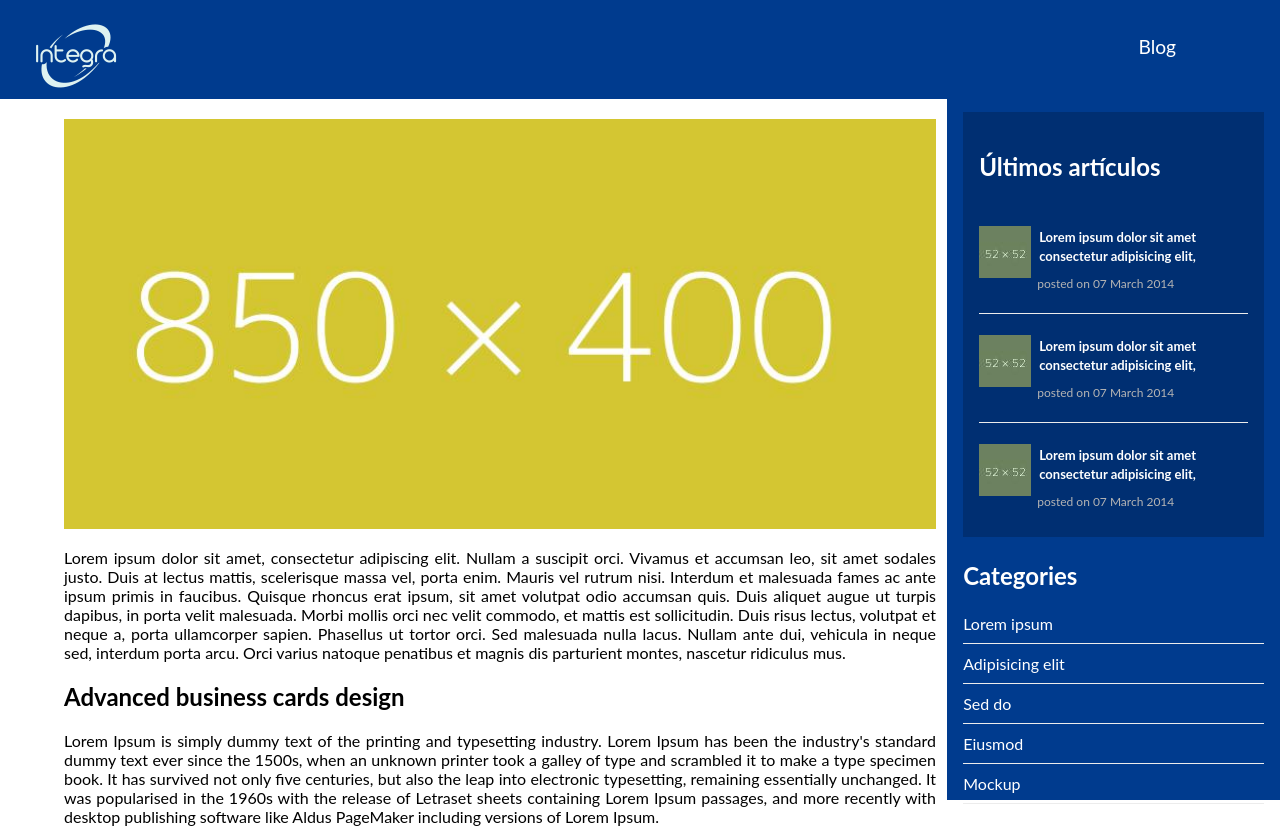
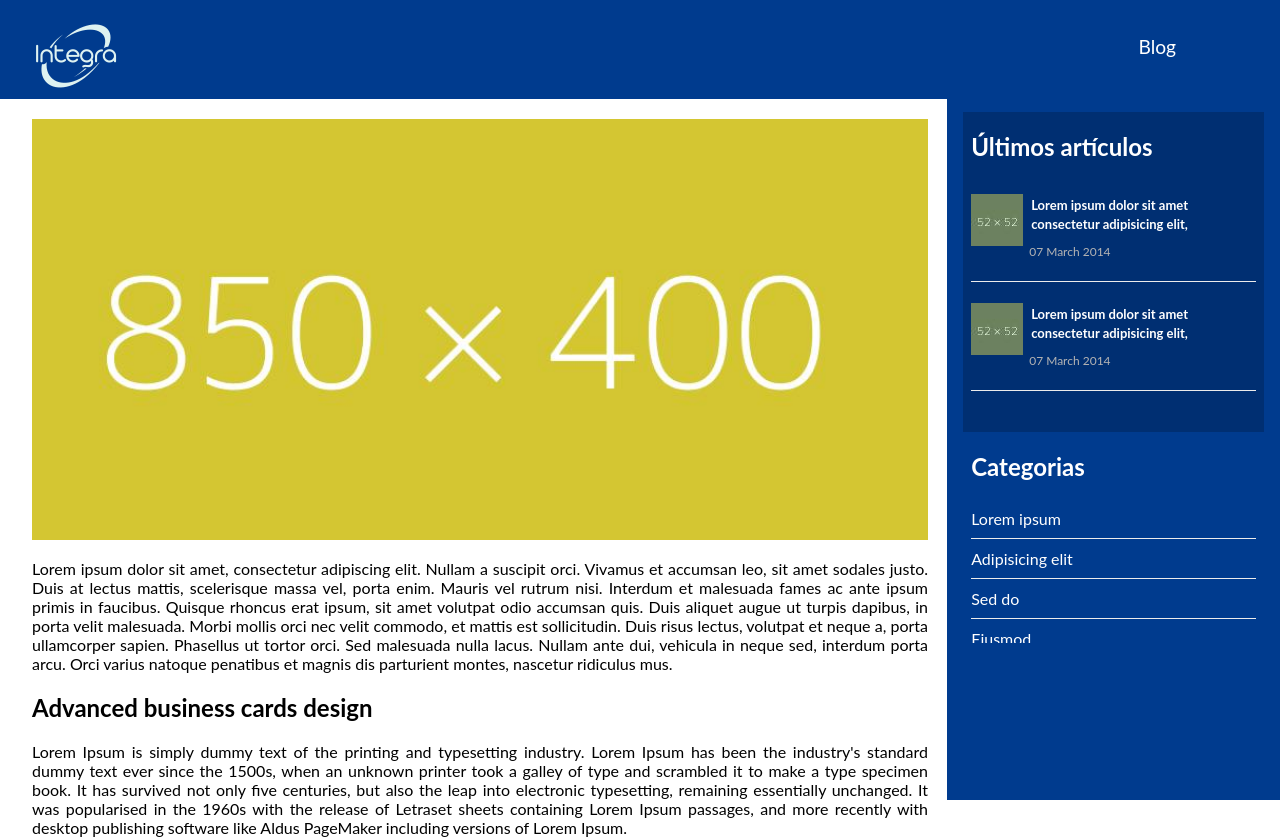
Before and after one commit to VictorVasquezP/blogintegra, a React (Create React App) app: page /blog in a window 1280 px wide. Shown: the top 839 px of the page. Built offline with nearby package versions, Linux system fonts and the light colour scheme; the HTML template or start-up script is replaced by a standard one.

Commit message:
Correción del aside y responsiva del componente Blog

```diff
--- a/src/components/Blog/Blog.scss
+++ b/src/components/Blog/Blog.scss
@@ -1,7 +1,6 @@
 .blog-container{
     display: grid;
     grid-template-columns: 75% 25%;
-    padding-left: 2em;
     padding-right: 0em;
 
     .post-content{
@@ -41,14 +40,43 @@
         top:10vh;
         height:90vh;
         h3{
-            font-size: 18px;
+            font-size: 24px;
+            margin-top: 0.5em;
+            margin-bottom: 0.5em;
+            color: #fff;
         }
 
         .last-posted{
             background-color: rgba(0, 0, 0, 0.2);
-            padding: 1em;
+            height: 320px;
+            padding: 0.5em;
+          }
+
         }
 
+    .media-container{
+      overflow-y: scroll;
+      height: 230px;
+    }
+
+    .categories-container{
+      overflow-y: scroll;
+      height: 150px;
+    }
+
+    .post-sidebar .last-posted .media-container::-webkit-scrollbar,
+    .post-sidebar .categories .categories-container::-webkit-scrollbar {
+      width: 12px;
+    }
+    .post-sidebar .last-posted .media-container::-webkit-scrollbar-track,
+    .post-sidebar .categories .categories-container::-webkit-scrollbar-track {
+        box-shadow: inset 0 0 6px rgba(0,0,0,0.3);
+        border-radius: 10px;
+    }
+    .post-sidebar .last-posted .media-container::-webkit-scrollbar-thumb,
+    .post-sidebar .categories .categories-container::-webkit-scrollbar-thumb {
+        border-radius: 10px;
+        background: #d1d1d1;
     }
 
     .sidebar-item .media{
@@ -99,6 +127,10 @@
         -moz-transition: all 0.3s ease 0s;
         -webkit-transition: all 0.3s ease 0s;
         -o-transition: all 0.3s ease 0s;
+      }
+
+      .response-area{
+        padding: 0 2em;
       }
 
       .response-area h2 {
@@ -210,6 +242,9 @@
       color: #C03035;
     }
 
+    .categories{
+      padding: 0.5em;
+    }
 
   .categories .navbar-stacked li {
       border-bottom: 1px solid #ececec;
@@ -295,8 +330,12 @@
       }
 
       .post-sidebar{
+        position: static;
+        width: 100%;
+        height: 100%;
         grid-column: 1/2;
-        grid-row: 2/3;
+        grid-row: 3/4;
+        padding-bottom: 1em;
       }
 
       .sidebar-item .media .media-body h4 {
@@ -314,6 +353,14 @@
           padding-left: 0;
         }
       }
+
+      .response-area{
+        margin-top: 1em;
+      }
+
+      .categories{
+        padding: 1em;
+      }
     }
 }
 
--- a/src/components/Blog/Blog.tsx
+++ b/src/components/Blog/Blog.tsx
@@ -65,14 +65,15 @@ class Blog extends Component<BlogProps, BlogState> {
                 <div></div>
                 <div className="post-sidebar">
                     <div className="sidebar-item  recent last-posted">
-                        <h3 style={{color:'#fff',fontSize:24}}>Últimos artículos</h3>
+                        <h3>Últimos artículos</h3>
+                        <div className="media-container">
                         <div className="media">
                             <div className="pull-left">
                                 <a href="#"><img src={lastNewsImg} alt=""/></a>
                             </div>
                             <div className="media-body">
                                 <h4><a href="#">Lorem ipsum dolor sit amet consectetur adipisicing elit,</a></h4>
-                                <p>posted on  07 March 2014</p>
+                                <p>07 March 2014</p>
                             </div>
                         </div>
                         <div className="media">
@@ -81,7 +82,7 @@ class Blog extends Component<BlogProps, BlogState> {
                             </div>
                             <div className="media-body">
                                 <h4><a href="#">Lorem ipsum dolor sit amet consectetur adipisicing elit,</a></h4>
-                                <p>posted on  07 March 2014</p>
+                                <p>07 March 2014</p>
                             </div>
                         </div>
                         <div className="media">
@@ -90,44 +91,24 @@ class Blog extends Component<BlogProps, BlogState> {
                             </div>
                             <div className="media-body">
                                 <h4><a href="#">Lorem ipsum dolor sit amet consectetur adipisicing elit,</a></h4>
-                                <p>posted on  07 March 2014</p>
+                                <p>07 March 2014</p>
+                            </div>
                         </div>
                         </div>
                     </div>
                      <div className="sidebar-item categories">
-                        <h3 style={{color:'#fff', fontSize:24}}>Categories</h3>
+                        <h3 style={{color:'#fff', fontSize:24}}>Categorias</h3>
+                        <div className="categories-container">
                             <ul className="nav navbar-stacked">
                                 <li><a href="#">Lorem ipsum</a></li>
                                 <li><a href="#">Adipisicing elit</a></li>
                                 <li><a href="#">Sed do</a></li>
                                 <li><a href="#">Eiusmod</a></li>
                                 <li><a href="#">Mockup</a></li>
-                            <li><a href="#">Ut enim ad minim</a></li>
-                            <li><a href="#">Veniam, quis nostrud</a></li>
                             </ul>
                         </div>
-                    {/*<div className="sidebar-item tag-cloud">
-                        <h3>Tag Cloud</h3>
-                        <ul className="nav nav-pills">
-                            <li><a href="#">Corporate</a></li>
-                            <li><a href="#">Joomla</a></li>
-                            <li><a href="#">Abstract</a></li>
-                            <li><a href="#">Creative</a></li>
-                            <li><a href="#">Business</a></li>
-                            <li><a href="#">Product</a></li>
-                        </ul>
                     </div>
-                    <div className="sidebar-item popular">
-                            <h3>Latest Photos</h3>
-                            <ul className="gallery">
-                                <li><a href="#"><img src="images/portfolio/popular1.jpg" alt=""/></a></li>
-                                <li><a href="#"><img src="images/portfolio/popular2.jpg" alt=""/></a></li>
-                                <li><a href="#"><img src="images/portfolio/popular3.jpg" alt=""/></a></li>
-                                <li><a href="#"><img src="images/portfolio/popular4.jpg" alt=""/></a></li>
-                                <li><a href="#"><img src="images/portfolio/popular5.jpg" alt=""/></a></li>
-                                <li><a href="#"><img src="images/portfolio/popular1.jpg" alt=""/></a></li>
-                            </ul>
-                        </div> */}
+
                 </div>
                 <div className="response-area">
                             <h2 className="bold">Comentarios</h2>
--- a/src/components/Card/Card.tsx
+++ b/src/components/Card/Card.tsx
@@ -30,7 +30,7 @@ class Card extends Component<IProps, IState> {
                         </div>
                     </div>
                     <div className="post-content">
-                        <h2 className="post-title"><Link to="#">Título del artículo</Link></h2>
+                        <h2 className="post-title"><Link to="/blog">Título del artículo</Link></h2>
                         <h3 className="post-author"><a href="#">Josías J. Martínez</a></h3>
                         <p>Duis autem vel eum iriure dolor in hendrerit in vulputate velit esse molestie consequat, vel illum dolore eu feugiat nulla facilisis at vero eros et accumsan et iusto odio dignissim qui blandit praesent luptatum zzril delenit augue duis dolore te feugait nulla facilisi. Nam liber [...]</p>
                         <Link to="/blog" className="read-more">Leer más</Link>
--- a/src/components/Navbar/Navbar.scss
+++ b/src/components/Navbar/Navbar.scss
@@ -12,6 +12,7 @@
     transition: all 0.3s;
     padding: 1rem $header-padding;
     position: fixed;
+    z-index: 10000;
 
     &.fixed {
         animation: pullDown 0.5s ease-in;
```
Lines whose indentation alone changed are shown as unchanged.
